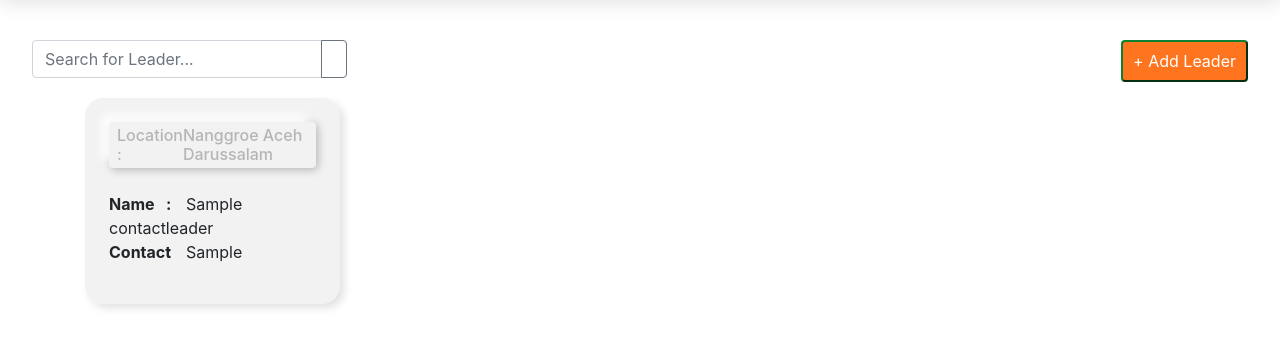
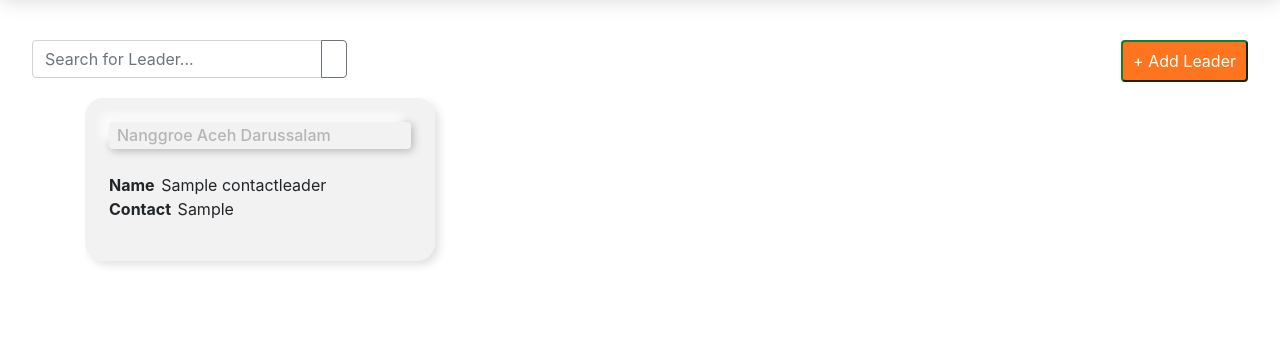
Before and after one commit to Michkail/SuppTicketing, a Django app: page /leader/ in a window 1280 px wide. Shown: the part 89-437 px from the top of the page. Run offline with Django 3.2, Linux system fonts and the light colour scheme; tables that the repository leaves empty hold one stand-in row (values such as "Sample post"); some libraries are stand-ins or nearby versions.

Commit message:
update leader mock

```diff
--- a/serv/static/style.css
+++ b/serv/static/style.css
@@ -374,15 +374,13 @@ margin-bottom: 1.5rem;
 
 .aligned-list b {
   display: inline-block;
-  width: 35%;
   position: relative;
-  padding-right: 10px; /* Ensures colon does not overlay the text */
+  padding-right: 2px; /* Ensures colon does not overlay the text */
 }
 
-.aligned-list b::after {
-  content: ":";
+.aligned-list b::after {;
   position: absolute;
-  right: 10px;
+  right: 2px;
 }
 
 .neumorph-card {
--- a/serv/static/style_2.css
+++ b/serv/static/style_2.css
@@ -53,15 +53,13 @@ body {
 
 .aligned-list b {
   display: inline-block;
-  width: 35%;
   position: relative;
-  padding-right: 10px; /* Ensures colon does not overlay the text */
+  padding-right: 2px; /* Ensures colon does not overlay the text */
 }
 
 .aligned-list b::after {
-  content: ":";
   position: absolute;
-  right: 10px;
+  right: 2px;
 }
 
 .neumorph-card {
--- a/serv/templates/list_leader.html
+++ b/serv/templates/list_leader.html
@@ -41,10 +41,10 @@
       <div class="container mt-3">
         <div class="row">
           {% for lead in elders %}
-          <div class="col-12 col-sm-6 col-md-4 col-lg-3">
+          <div class="col-12 col-sm-6 col-md-4 col-lg-4 mb-4">
             <div class="neumorph-card p-4">
               <h6 class="neumorph-card-title px-2 py-1 d-flex align-items-center justify-content-between mb-4">
-                <span>Location :</span> {{ lead.location }}
+                {{ lead.location }}
               </h6>
               <ul class="aligned-list">
                 <li><b>Name</b> {{ lead.name }}</li>
```
Also changed, not shown: 1 other file.
